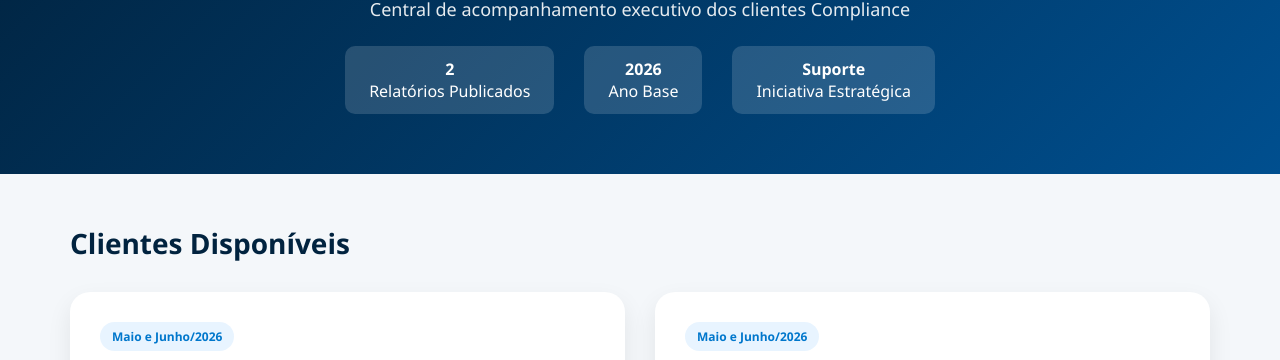
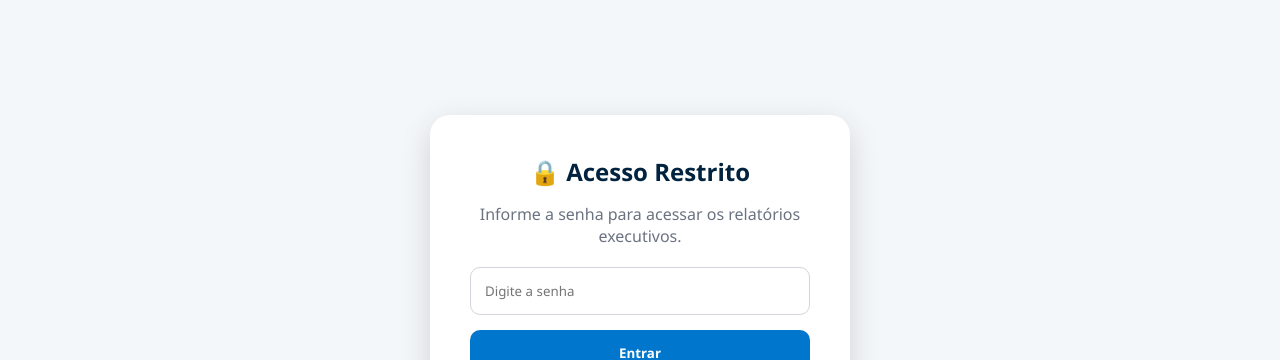
Before and after one commit to luanyvdelevati-ops/status-report-executivo, a plain HTML site: page index.html in a window 1280 px wide. Shown: the part 130-490 px from the top of the page. Drawn offline with Linux system fonts and the light colour scheme.

Commit message:
Update index.html

```diff
--- a/index.html
+++ b/index.html
@@ -18,6 +18,66 @@
 body{
     background:#f4f7fa;
     color:#1f2937;
+}
+
+#login-screen{
+    position:fixed;
+    top:0;
+    left:0;
+    width:100%;
+    height:100%;
+    background:#f4f7fa;
+    display:flex;
+    justify-content:center;
+    align-items:center;
+    z-index:999999;
+}
+
+.login-card{
+    width:420px;
+    background:white;
+    padding:40px;
+    border-radius:20px;
+    box-shadow:0 10px 30px rgba(0,0,0,.15);
+    text-align:center;
+}
+
+.login-card h2{
+    color:#01233f;
+    margin-bottom:15px;
+}
+
+.login-card p{
+    color:#6b7280;
+}
+
+.login-card input{
+    width:100%;
+    padding:14px;
+    margin-top:20px;
+    border:1px solid #d1d5db;
+    border-radius:10px;
+}
+
+.login-card button{
+    width:100%;
+    margin-top:15px;
+    padding:14px;
+    border:none;
+    border-radius:10px;
+    background:#0077cc;
+    color:white;
+    font-weight:bold;
+    cursor:pointer;
+}
+
+.login-card button:hover{
+    background:#005fa3;
+}
+
+#error-message{
+    margin-top:10px;
+    color:red;
 }
 
 .header{
@@ -128,6 +188,34 @@ body{
 
 <body>
 
+<div id="login-screen">
+
+    <div class="login-card">
+
+        <h2>🔒 Acesso Restrito</h2>
+
+        <p>
+            Informe a senha para acessar os relatórios executivos.
+        </p>
+
+        <input
+            type="password"
+            id="password"
+            placeholder="Digite a senha"
+            onkeypress="if(event.key==='Enter') validatePassword()">
+
+        <button onclick="validatePassword()">
+            Entrar
+        </button>
+
+        <p id="error-message"></p>
+
+    </div>
+
+</div>
+
+<div id="protected-content" style="display:none;">
+
 <div class="header">
 
     <h1>📊 Status Reports Executivos</h1>
@@ -137,6 +225,7 @@ body{
     </p>
 
     <div class="stats">
+
         <div class="stat">
             <strong>2</strong><br>
             Relatórios Publicados
@@ -151,6 +240,7 @@ body{
             <strong>Suporte</strong><br>
             Iniciativa Estratégica
         </div>
+
     </div>
 
 </div>
@@ -210,10 +300,35 @@ body{
 </div>
 
 <div class="footer">
-
     Desenvolvido pelo time de Suporte e Parceiros Compliance • 2026
+</div>
 
 </div>
 
+<script>
+
+const PASSWORD = "Compliance2026!";
+
+function validatePassword(){
+
+    const password =
+        document.getElementById("password").value;
+
+    if(password === PASSWORD){
+
+        document.getElementById("login-screen").style.display = "none";
+
+        document.getElementById("protected-content").style.display = "block";
+
+    }else{
+
+        document.getElementById("error-message").innerText =
+            "Senha inválida.";
+
+    }
+}
+
+</script>
+
 </body>
 </html>
```
